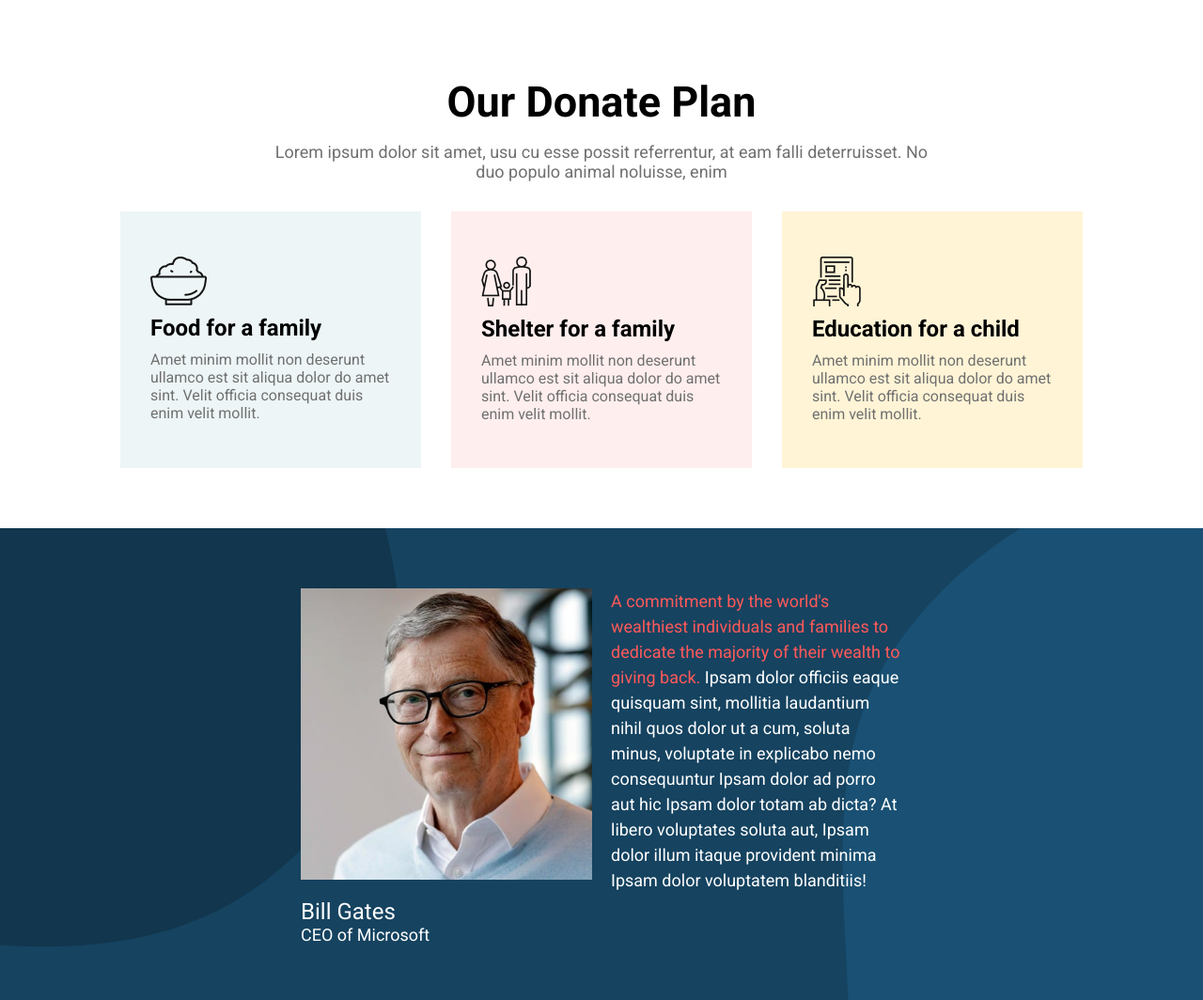
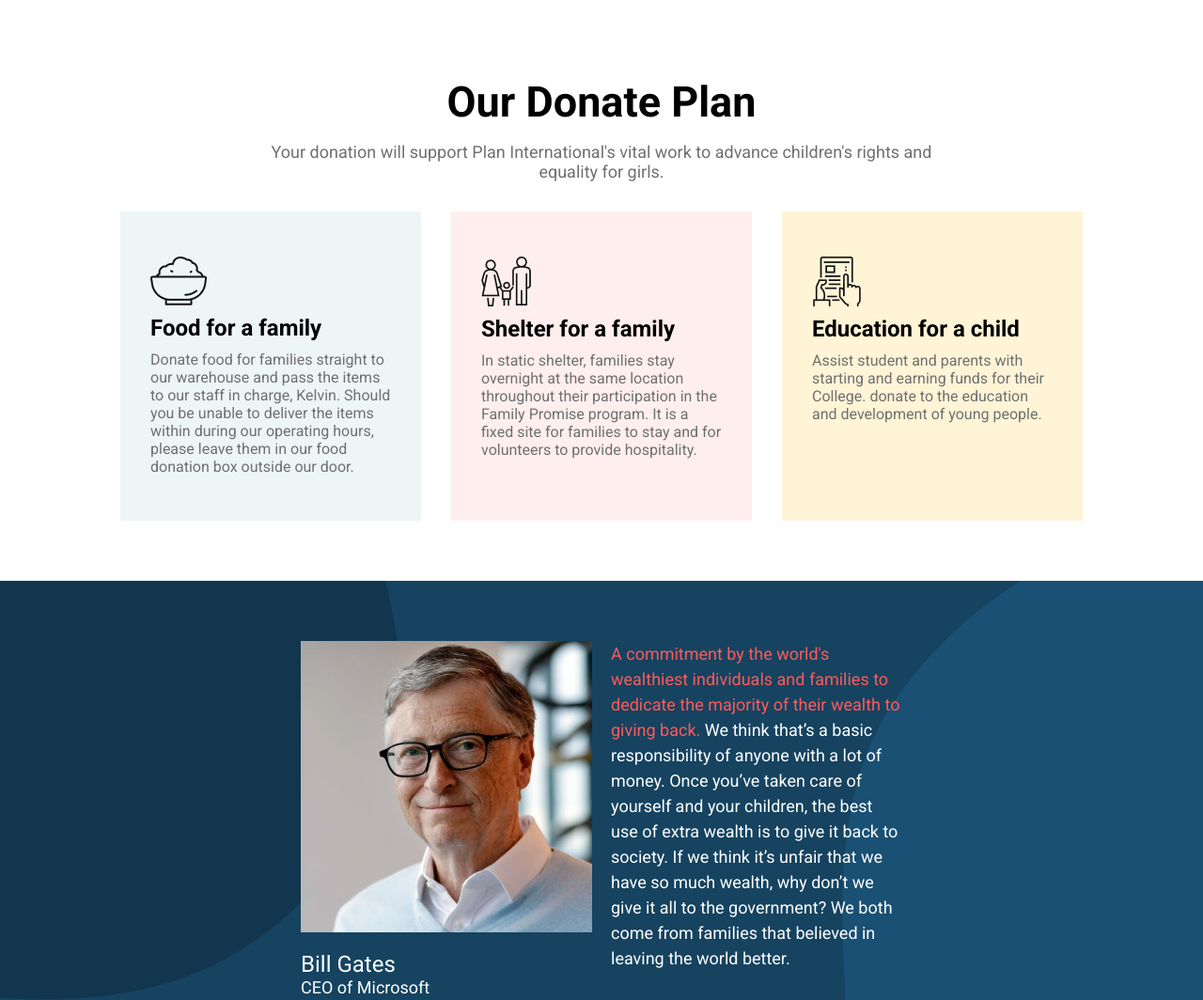
Before and after one commit to tanbiranjum/ph-donate-today, a plain HTML site: page index.html in a window 1280 px wide. Shown: the part 1180-2244 px from the top of the page at 94% size. Drawn offline with Linux system fonts and the light colour scheme.

Commit message:
dummy code replaced with actual text

```diff
--- a/index.html
+++ b/index.html
@@ -23,8 +23,8 @@
               Let’s Help Those Who Are More In Need
             </h1>
             <p class="cover-container-text font-size-regular">
-              Lorem ipsum dolor sit amet, usu cu esse possit referrentur, at eam
-              falli deterruisset. No duo populo animal noluisse, enim
+              We will build a world where all children can live happy and
+              healthy lives, and where girls have equal opportunities.
             </p>
             <button class="btn">Donate Now</button>
           </div>
@@ -37,8 +37,8 @@
             <p
               class="donation-plan-text font-size-regular text-color-secondary"
             >
-              Lorem ipsum dolor sit amet, usu cu esse possit referrentur, at eam
-              falli deterruisset. No duo populo animal noluisse, enim
+              Your donation to our charity will come a long way to build a
+              better future for the children, youth and families in need.
             </p>
           </div>
           <ul class="donation-plan-box-container">
@@ -63,8 +63,8 @@
           <div class="plan-choice-text-block text-block">
             <h2 class="plan-choice-heading heading-2">Our Donate Plan</h2>
             <p class="plan-choice-text font-size-regular text-color-secondary">
-              Lorem ipsum dolor sit amet, usu cu esse possit referrentur, at eam
-              falli deterruisset. No duo populo animal noluisse, enim
+              Your donation will support Plan International's vital work to
+              advance children's rights and equality for girls.
             </p>
           </div>
           <ul class="plan-choice-card-container">
@@ -78,8 +78,10 @@
                 Food for a family
               </h3>
               <p class="plan-choice-card-text text-color-secondary">
-                Amet minim mollit non deserunt ullamco est sit aliqua dolor do
-                amet sint. Velit officia consequat duis enim velit mollit.
+                Donate food for families straight to our warehouse and pass the
+                items to our staff in charge, Kelvin. Should you be unable to
+                deliver the items within during our operating hours, please
+                leave them in our food donation box outside our door.
               </p>
             </li>
             <li class="plan-choice-card">
@@ -93,8 +95,10 @@
                 Shelter for a family
               </h3>
               <p class="plan-choice-card-text text-color-secondary">
-                Amet minim mollit non deserunt ullamco est sit aliqua dolor do
-                amet sint. Velit officia consequat duis enim velit mollit.
+                In static shelter, families stay overnight at the same location
+                throughout their participation in the Family Promise program. It
+                is a fixed site for families to stay and for volunteers to
+                provide hospitality.
               </p>
             </li>
             <li class="plan-choice-card">
@@ -107,8 +111,9 @@
                 Education for a child
               </h3>
               <p class="plan-choice-card-text text-color-secondary">
-                Amet minim mollit non deserunt ullamco est sit aliqua dolor do
-                amet sint. Velit officia consequat duis enim velit mollit.
+                Assist student and parents with starting and earning funds for
+                their College. donate to the education and development of young
+                people.
               </p>
             </li>
           </ul>
@@ -133,11 +138,12 @@
                 >A commitment by the world's wealthiest individuals and families
                 to dedicate the majority of their wealth to giving back.</span
               >
-              Ipsam dolor officiis eaque quisquam sint, mollitia laudantium
-              nihil quos dolor ut a cum, soluta minus, voluptate in explicabo
-              nemo consequuntur Ipsam dolor ad porro aut hic Ipsam dolor totam
-              ab dicta? At libero voluptates soluta aut, Ipsam dolor illum
-              itaque provident minima Ipsam dolor voluptatem blanditiis!
+              We think that’s a basic responsibility of anyone with a lot of
+              money. Once you’ve taken care of yourself and your children, the
+              best use of extra wealth is to give it back to society. If we
+              think it’s unfair that we have so much wealth, why don’t we give
+              it all to the government? We both come from families that believed
+              in leaving the world better.
             </div>
           </div>
         </div>
@@ -147,8 +153,8 @@
           <div class="contact-form-text-block text-block">
             <h2 class="contact-form-heading heading-2">Get My Updates</h2>
             <p class="contact-form-text font-size-regular text-color-secondary">
-              Lorem ipsum dolor sit amet, usu cu esse possit referrentur, at eam
-              falli deterruisset. No duo populo animal noluisse, enim
+              Subscribe now to get important update. If there any plan you will
+              get immediate news from us about our campaign.
             </p>
           </div>
           <div class="contact-form-input-container">
--- a/style.css
+++ b/style.css
@@ -166,6 +166,10 @@ img {
   gap: 32px;
 }
 
+.plan-choice-card-container > * {
+  flex-basis: 100%;
+}
+
 .plan-choice-card {
   padding: 48px 32px;
   display: flex;
```
